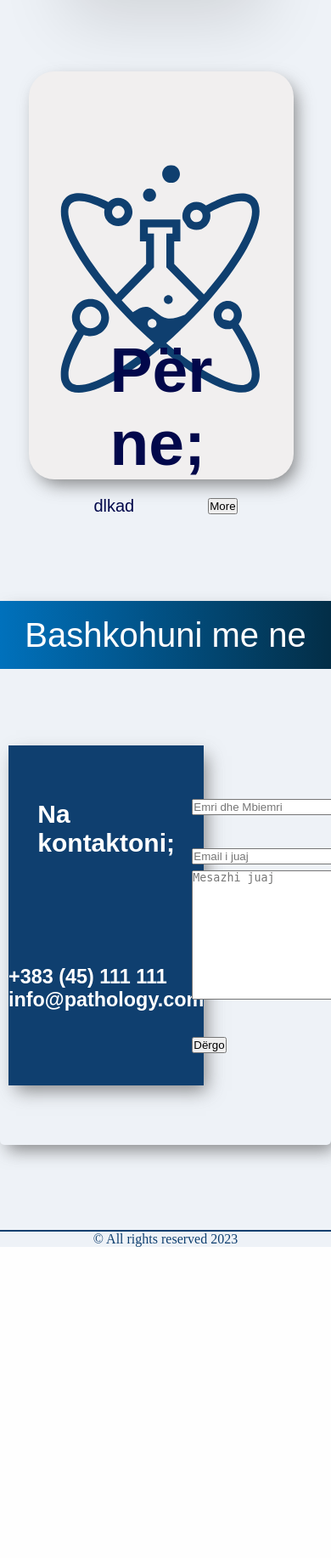
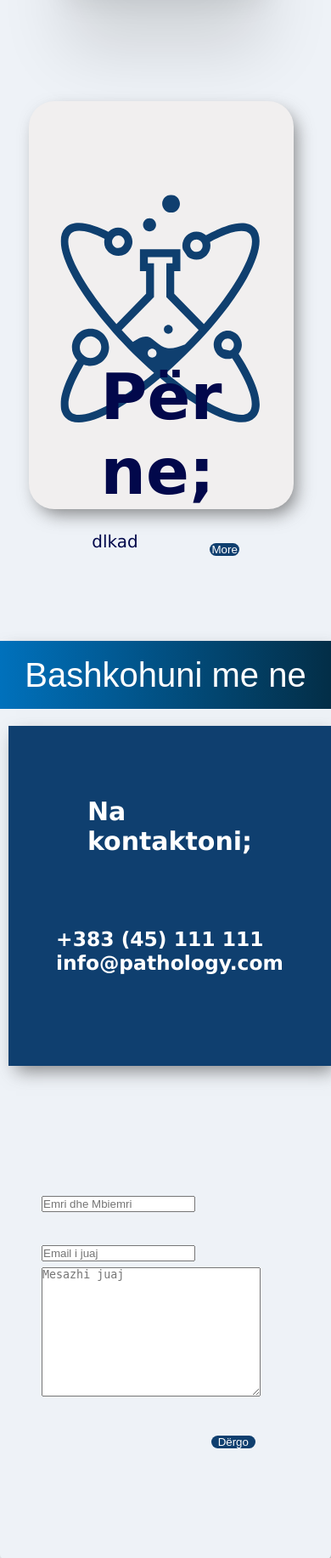
Before and after one commit to erionshahinni/Laboratori, a PHP site: page / in a window 390 px wide; the page is wider, and only the part inside the window is pictured. Shown: the part 2961-4794 px from the top of that part at 85% size. Before the commit the page ends 4428 px from the top of that part, so only its background shows below. Run offline with PHP 8.4, Linux system fonts and the light colour scheme.

Commit message:
css style extends

```diff
--- a/index.html
+++ b/index.html
@@ -65,7 +65,7 @@
     <div class="sherbimet">
         <div class="content">
             <div class="content-image">
-                <img src="" alt="">
+                <img src="images/9503.jpg" alt="">
             </div>
             <div class="content-text">
                 <ul>
@@ -78,7 +78,7 @@
         </div>
         <div class="content">
             <div class="content-image">
-                <img src="" alt="">
+                <img src="images/a.jpg" alt="" width="50%">
             </div>
             <div class="content-text">
                 <ul>
@@ -91,7 +91,7 @@
         </div>
         <div class="content">
             <div class="content-image">
-                <img src="" alt="">
+                <img src="images/dna.png" alt="" width="50%">
             </div>
             <div class="content-text">
                 <ul>
--- a/style.css
+++ b/style.css
@@ -333,6 +333,29 @@ a:hover{
     width: 60%;
 }
 
+.contact-button{
+    background-color: #0F3F6F;
+    margin-top: 20px;
+    color: white;
+    border: none;
+    border-radius: 20px;
+    cursor: pointer;
+    width: 10%;
+}
+
+.submit-button{
+    background-color: #0F3F6F;
+    justify-content: center;
+    align-items: center;
+    margin-top: 20px;
+    color: #ffff;
+    border: none;
+    border-radius: 20px;
+    cursor: pointer;
+    width: 20%;
+    margin-left: 200px;
+}
+
 .footer{
     display: flex;
     flex-direction: column;
@@ -363,6 +386,92 @@ span{
     color: #0f3f6f;
     border: 1px solid #0f3f6f;
 }
+
+*{box-sizing:border-box}
+
+body{
+    font-family: Verdana, sans-serif; margin: 0;
+}
+
+.mySlides{display:none}
+
+img{
+    vertical-align: middle;
+}
+
+.slideshow-container{
+    max-width: 1000px;
+    position: relative;
+    margin: auto;
+}
+
+.prev, .next{
+    cursor: pointer;
+    position: absolute;
+    top: 50%;
+    width: auto;
+    margin-top: -22px;
+    color: white;
+    font-weight: bold;
+    font-size: 18px;
+    transition: 0.6s ease;
+    border-radius: 0 3px 3px 0;
+    user-select: none;
+}
+
+.next{
+    right: 0;
+    border-radius: 3px 0 0 3px;
+}
+
+.prev:hover, .next:hover{
+    background-color: rgba(0, 0, 0, 0.8);
+}
+
+.text{
+    color: #f2f2f2;
+    font-size: 15px;
+    padding: 8px 12px;
+    position: absolute;
+    bottom: 8px;
+    width: 100%;
+    text-align: center;
+}
+
+.numbertext{
+    color: #f2f2f2;
+    font-size: 12px;
+    padding: 8px 12px;
+    position: absolute;
+    top: 0;
+}
+
+.dot{
+    cursor: pointer;
+    height: 15px;
+    width: 15px;
+    margin: 0 2px;
+    background-color: #bbb;
+    border-radius: 50%;
+    display: inline-block;
+    transition: backround-color 0.6s ease;
+}
+
+.fade{
+    animation-name: fade;
+    animation-duration: 1.5s;
+}
+
+@keyframes fade{
+    from{opacity: 4;}
+    to{opacity: 1;}
+}
+
+
+@media only screen and (max-width: 300px){
+    .prev, .next, .text{font-size: 11px;}
+}
+
 
 /* Desktop size menu */
 @media all and (min-width: 768px) {
@@ -519,4 +628,47 @@ span{
     display: flex;
     flex-direction: column;
   }
+
+  .contact-content{
+    display: flex;
+    flex-direction: column;
+    justify-content: space-evenly;
+    align-items: center;
+    align-content: center;
+    width: 100%;
+    height: 100%;
+  }
+
+  .contact-1-2{
+    display: flex;
+    flex-direction: row;
+    flex-wrap: wrap;
+    justify-content: space-evenly;
+    align-items: center;
+    align-content: center;
+    width: 100%;
+    margin-bottom: 20px;
+  }
+
+  .contact-1{
+    display: flex;
+    flex-direction: row;
+    justify-content: space-evenly;
+    align-items: center;
+    align-content: center;
+    width: 100%;
+    margin-bottom: 20px;
+  }
+
+  .contact-1{
+    display: flex;
+    flex-direction: column;
+    justify-content: space-evenly;
+    align-items: center;
+    align-content: center;
+    width: 100%;
+    margin-bottom: 20px;
+  }
+
+
 }
```
Also changed, not shown: about-us.html (+13 -26 lines).
